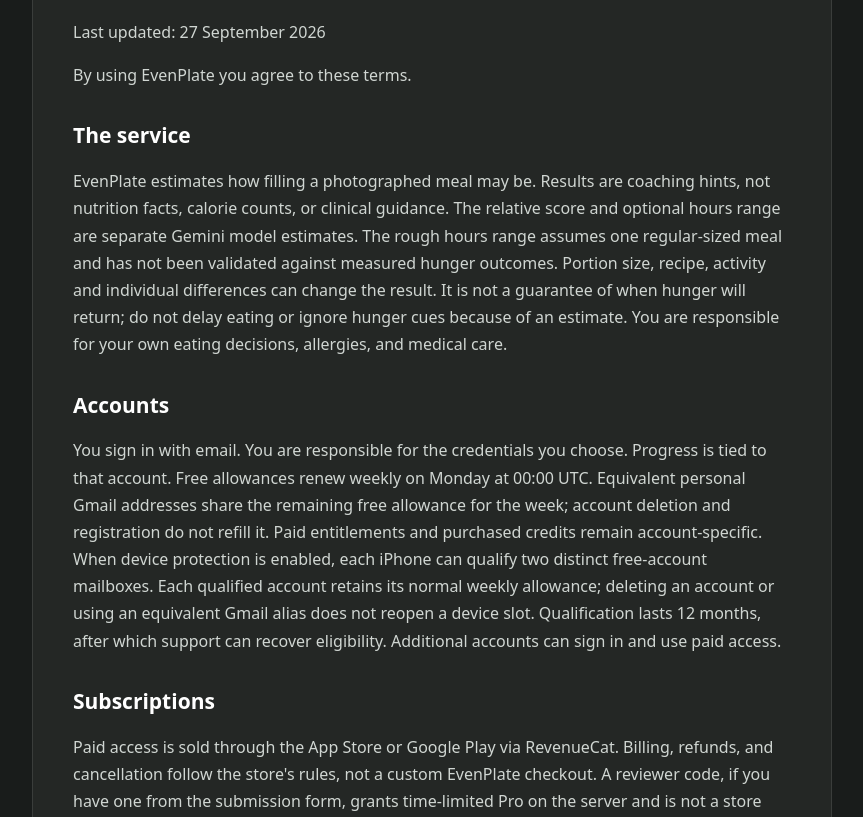
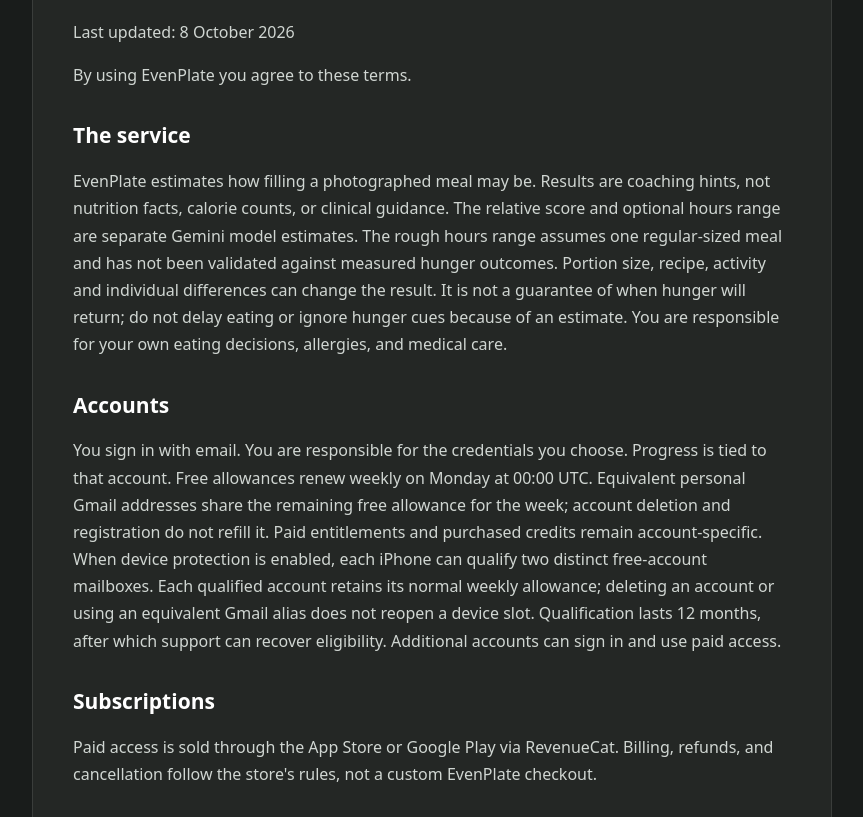
Before and after one commit to ashczar77/evenplate-website, a plain HTML site: page terms/index.html in a window 1280 px wide. Shown: the part 212-1029 px from the top of the page, without its empty margins (208-1071 px from the left). Drawn offline with Linux system fonts and the light colour scheme.

Commit message:
Remove obsolete promo language from Terms

```diff
--- a/terms/index.html
+++ b/terms/index.html
@@ -12,14 +12,14 @@
 <main>
 <a class="brand" href="/">EvenPlate</a>
 <h1>Terms of Use</h1>
-<p>Last updated: 27 September 2026</p>
+<p>Last updated: 8 October 2026</p>
 <p>By using EvenPlate you agree to these terms.</p>
 <h2>The service</h2>
 <p>EvenPlate estimates how filling a photographed meal may be. Results are coaching hints, not nutrition facts, calorie counts, or clinical guidance. The relative score and optional hours range are separate Gemini model estimates. The rough hours range assumes one regular-sized meal and has not been validated against measured hunger outcomes. Portion size, recipe, activity and individual differences can change the result. It is not a guarantee of when hunger will return; do not delay eating or ignore hunger cues because of an estimate. You are responsible for your own eating decisions, allergies, and medical care.</p>
 <h2>Accounts</h2>
 <p>You sign in with email. You are responsible for the credentials you choose. Progress is tied to that account. Free allowances renew weekly on Monday at 00:00 UTC. Equivalent personal Gmail addresses share the remaining free allowance for the week; account deletion and registration do not refill it. Paid entitlements and purchased credits remain account-specific. When device protection is enabled, each iPhone can qualify two distinct free-account mailboxes. Each qualified account retains its normal weekly allowance; deleting an account or using an equivalent Gmail alias does not reopen a device slot. Qualification lasts 12 months, after which support can recover eligibility. Additional accounts can sign in and use paid access.</p>
 <h2>Subscriptions</h2>
-<p>Paid access is sold through the App Store or Google Play via RevenueCat. Billing, refunds, and cancellation follow the store&#x27;s rules, not a custom EvenPlate checkout. A reviewer code, if you have one from the submission form, grants time-limited Pro on the server and is not a store purchase.</p>
+<p>Paid access is sold through the App Store or Google Play via RevenueCat. Billing, refunds, and cancellation follow the store&#x27;s rules, not a custom EvenPlate checkout.</p>
 <h2>Privacy</h2>
 <p>Our Privacy Policy describes how account information, meal photos, health-related meal diary and energy check-in information, purchases, notifications, and diagnostics are processed. You can read it in Settings or at https://evenplateapp.xyz/privacy. Remote meal analysis requires separate consent, which you can withdraw in Settings.</p>
 <h2>Acceptable use</h2>
```
